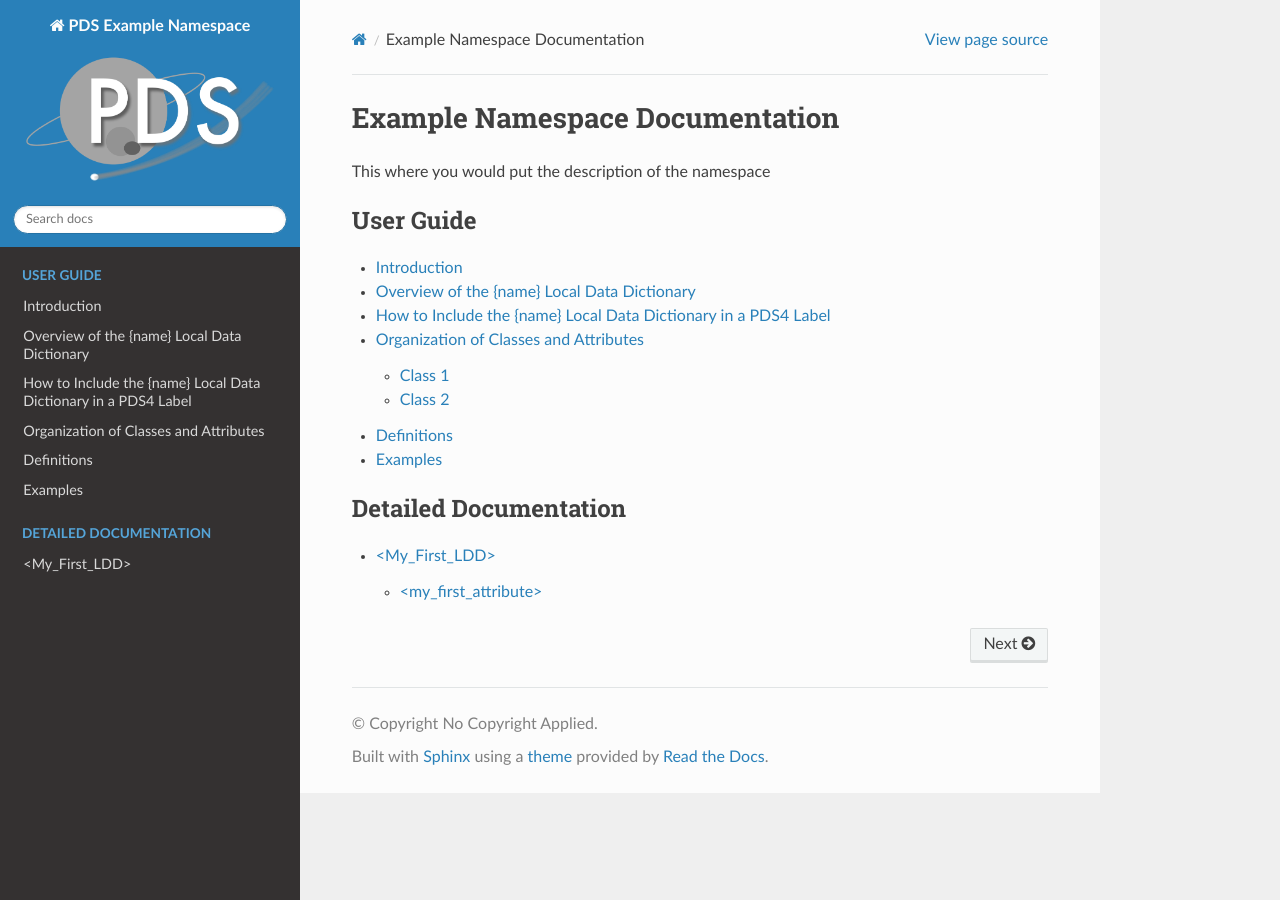
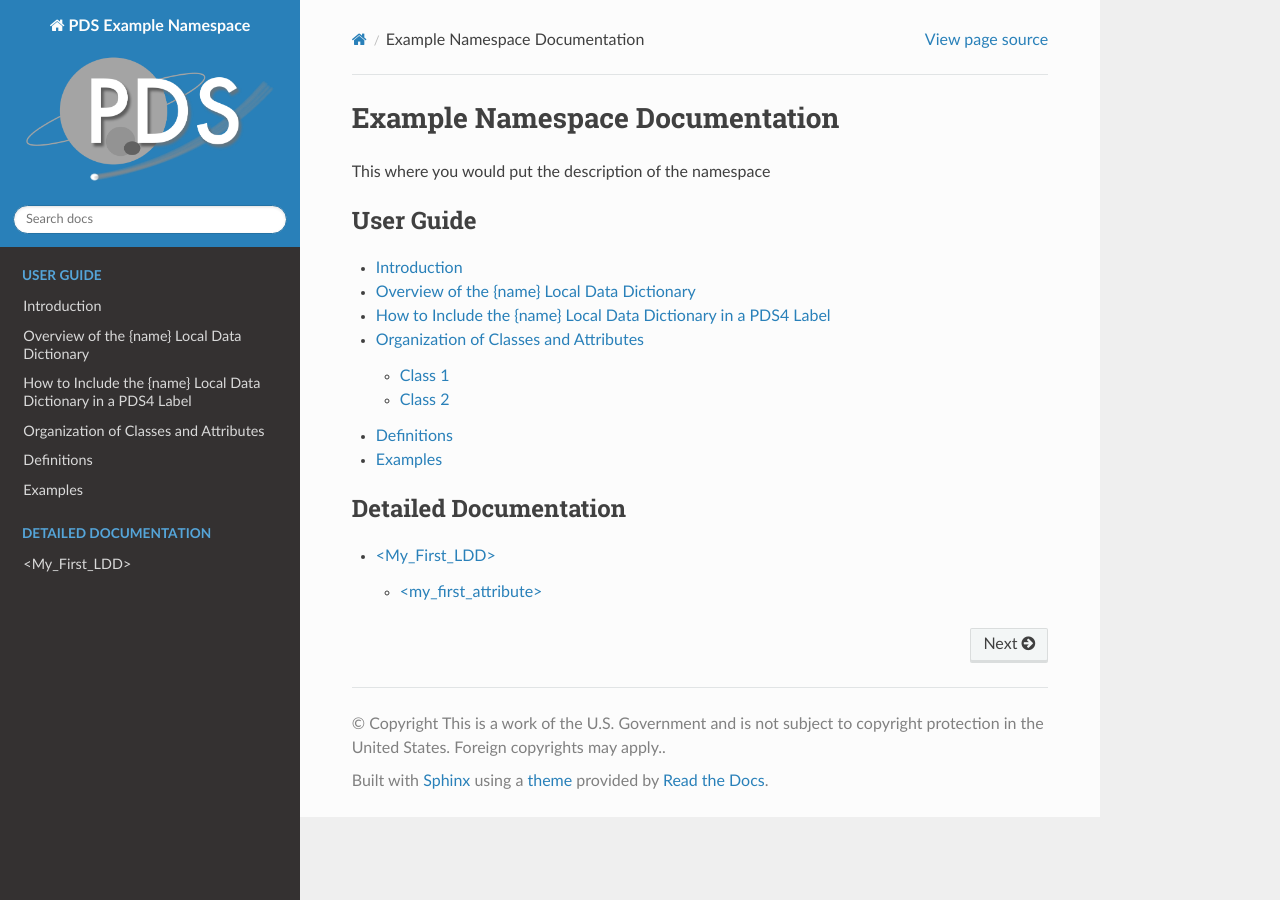
Before and after one commit to pds-data-dictionaries/ldd-template, a Sphinx documentation site: the page built from docs/source/index.rst, in a window 1280 px wide. Built offline with Sphinx 7.4.7 and the Read the Docs theme 2.0.0, drawn with Linux system fonts in a browser that asks for light colours.

Commit message:
Update copyright

```diff
--- a/docs/source/conf.py
+++ b/docs/source/conf.py
@@ -18,7 +18,7 @@
 # -- Project information -----------------------------------------------------
 
 project = 'PDS Example Namespace'
-copyright = 'No Copyright Applied'
+copyright = 'This is a work of the U.S. Government and is not subject to copyright protection in the United States. Foreign copyrights may apply.'
 author = 'NASA Planetary Data System'
 
 
```
